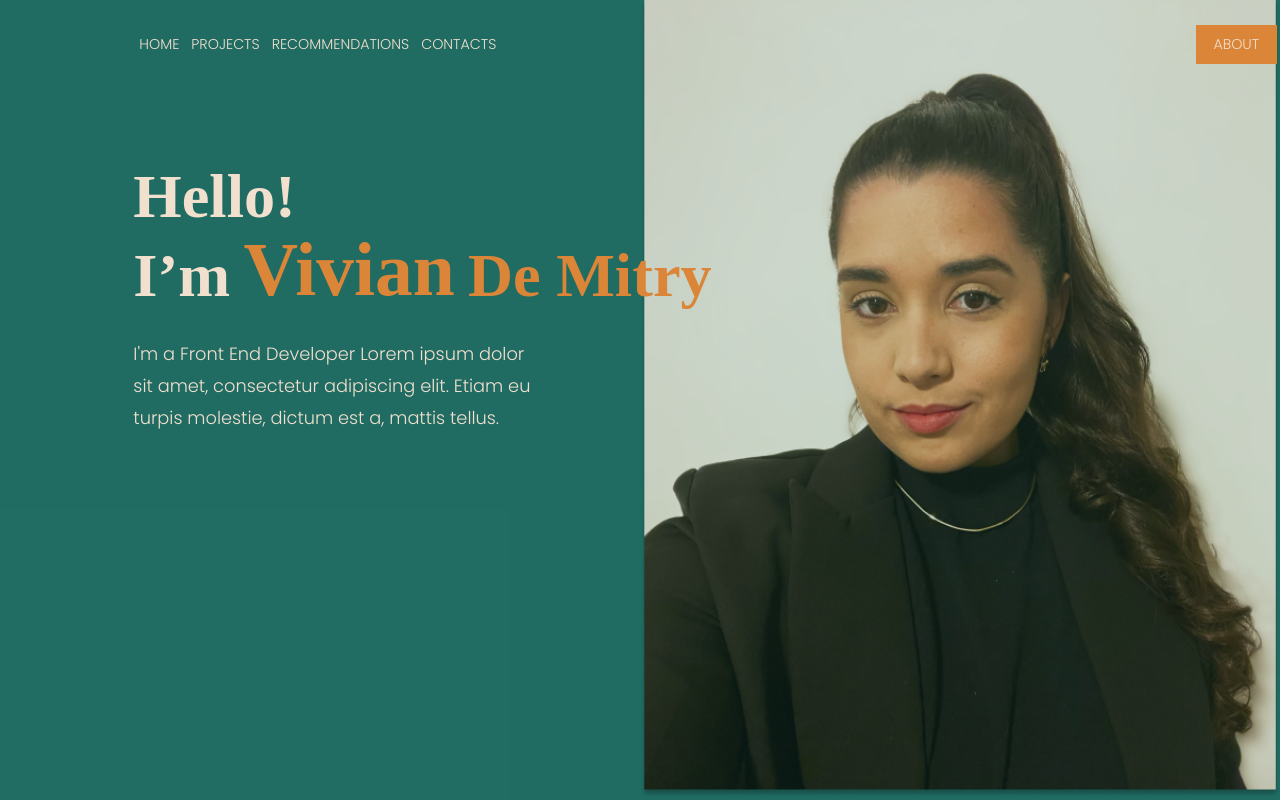
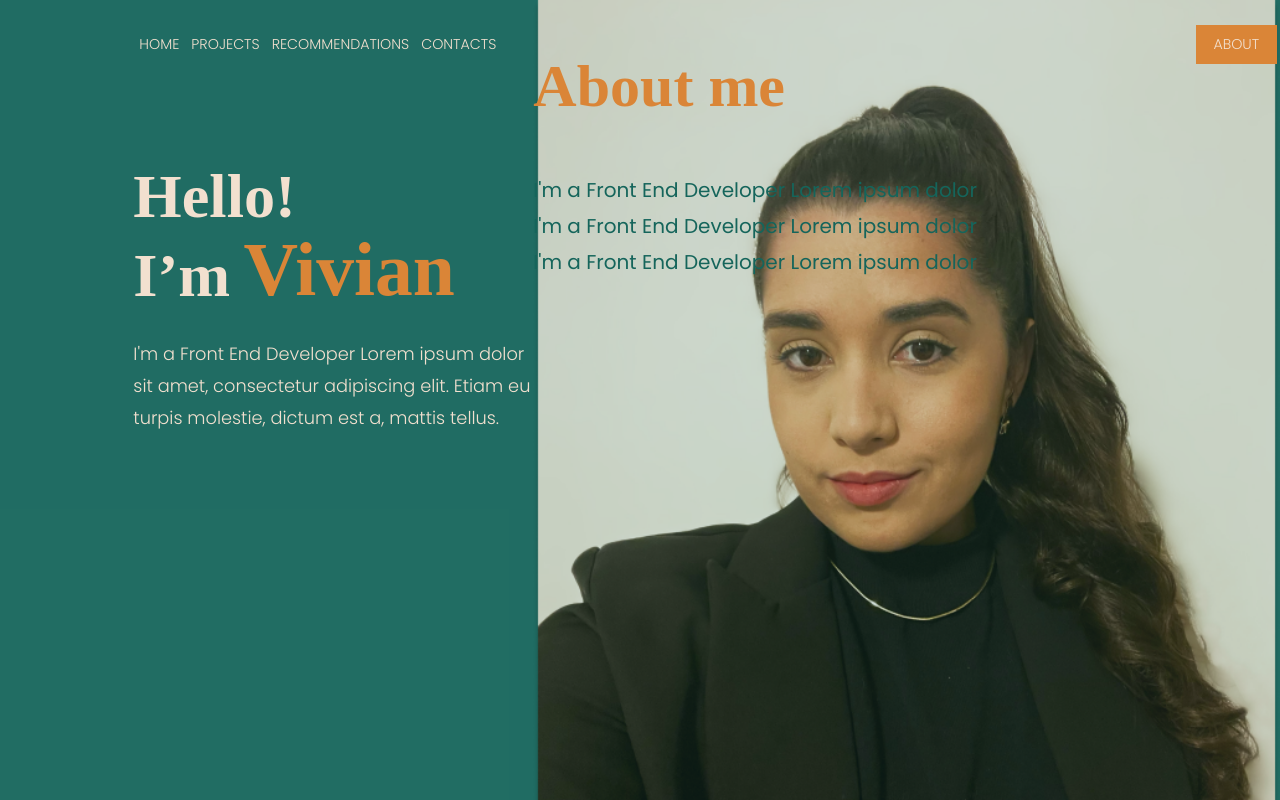
Before and after one commit to viviandemitry/new-portfolio, a React (Create React App) app: page / in a window 1280 px wide. Both pictures are taken after a click on the button "ABOUT". Built offline with nearby package versions, Linux system fonts and the light colour scheme.

Commit message:
first steps to include about component

```diff
--- a/src/components/About/view.jsx
+++ b/src/components/About/index.jsx
@@ -1,6 +1,6 @@
 import React from 'react'
 import * as Styles from './styles';
-import Header from '../../components/Header'
+import Header from '../Header'
 import Photo from '../../assets/images/photo_home_page.png';
 import { useSelector} from 'react-redux';
 
@@ -8,10 +8,10 @@ export default function About() {
 
   const isTransformed = useSelector((state) => state.isTransformed);
 
-
+  console.log(isTransformed);
     return (
       <Styles.Container>
-        <Header />y
+        {/* <Header />
           <Styles.TextContainer>
               <Styles.Title>
                Hello!<br/>
@@ -28,10 +28,20 @@ export default function About() {
               <Styles.Text>
                I'm a Front End Developer Lorem ipsum dolor sit amet, consectetur adipiscing elit. Etiam eu turpis molestie, dictum est a, mattis tellus.
               </Styles.Text>
-          </Styles.TextContainer>
-          <Styles.ImgContainer>
-            <img src={Photo} alt="Photo_home" />
-          </Styles.ImgContainer>
+          </Styles.TextContainer> */}
+
+          {/* <Styles.ImgContainer> */}
+            {/* <img src={Photo} alt="Photo_home" /> */}
+            <Styles.TitleAbout>
+              About me
+            </Styles.TitleAbout>
+            <Styles.AboutText>
+            I'm a Front End Developer Lorem ipsum dolor <br />
+            I'm a Front End Developer Lorem ipsum dolor <br />
+            I'm a Front End Developer Lorem ipsum dolor <br />
+            </Styles.AboutText>
+          {/* </Styles.ImgContainer> */}
+
       </Styles.Container>
     )
   }
--- /dev/null
+++ b/src/components/About/styles.js
@@ -0,0 +1,45 @@
+import styled from "styled-components";
+import px2vw from "../../utils/px2vw";
+import { device } from "../../utils/brakePoints";
+import Photo from '../../assets/images/photo_home_page.png'
+
+export const Container = styled.div`
+    width: 70%;
+    height: 100vh;
+    overflow: hidden;
+    background-image: url(${Photo});
+    background-repeat: no-repeat;
+    background-size: 100%;
+`
+
+// export const ImgContainer = styled.div`
+//     /* width: 100%;
+//     height: 100vh;
+//     overflow: hidden;
+//     background-image: url(${Photo});
+//     background-repeat: no-repeat;
+//     background-size: auto; */
+
+
+
+
+export const TitleAbout = styled.h2`
+    color: #DA8537;
+
+    font-family: Playfair Display;
+    font-size: 60px;
+    font-style: normal;
+    font-weight: 700;
+    line-height: 120%; /* 72px */
+`
+
+export const AboutText = styled.p`
+    color: #15655B;
+
+    font-family: Poppins;
+    font-size: 20px;
+    font-style: normal;
+    font-weight: 400;
+    line-height: 180%; /* 36px */
+
+`
--- a/src/components/Header/styles.js
+++ b/src/components/Header/styles.js
@@ -29,10 +29,10 @@ export const HomeButton = styled.button`
     font-weight: 300;
     line-height: normal;
 
-    transition: color .2s ease-in-out, box-shadow .2s ease-in-out;
+    transition: color .2s ease-in-out, background-color .2s ease-in-out;
 
     &:hover {
-        box-shadow: ${(props) => props.local === "/contacts" ? "inset 100px 0 0 0 color #15655B" : "inset 100px 0 0 0 color #DA8537"};
+        background-color: ${(props) => props.local === "/contacts" ? "#15655B;" : "#DA8537;"};
     }
     &:active {
         color: #15655B;
--- a/src/views/Home/view.jsx
+++ b/src/views/Home/view.jsx
@@ -1,10 +1,14 @@
 import React from 'react'
 import * as Styles from './styles';
 import Header from '../../components/Header'
+import About from '../../components/About'
 import Photo from '../../assets/images/photo_home_page.png';
-
+import { useSelector} from 'react-redux';
 
 export default function Home() {
+
+  const isTransformed = useSelector((state) => state.isTransformed);
+
   return (
     <Styles.Container>
       <Header />
@@ -15,17 +19,21 @@ export default function Home() {
             <Styles.TextColor>
              Vivian
             </Styles.TextColor>
+            { !isTransformed &&
             <Styles.TextHiden>
              De Mitry
             </Styles.TextHiden>
+            }
             </Styles.Title>
             <Styles.Text>
              I'm a Front End Developer Lorem ipsum dolor sit amet, consectetur adipiscing elit. Etiam eu turpis molestie, dictum est a, mattis tellus.
             </Styles.Text>
         </Styles.TextContainer>
+        { isTransformed ? <About /> :
         <Styles.ImgContainer>
           <img src={Photo} alt="Photo_home" />
         </Styles.ImgContainer>
+        }
     </Styles.Container>
   )
 }
```
Also changed, not shown: src/components/About/style.js (deleted, +0 -67 lines).
